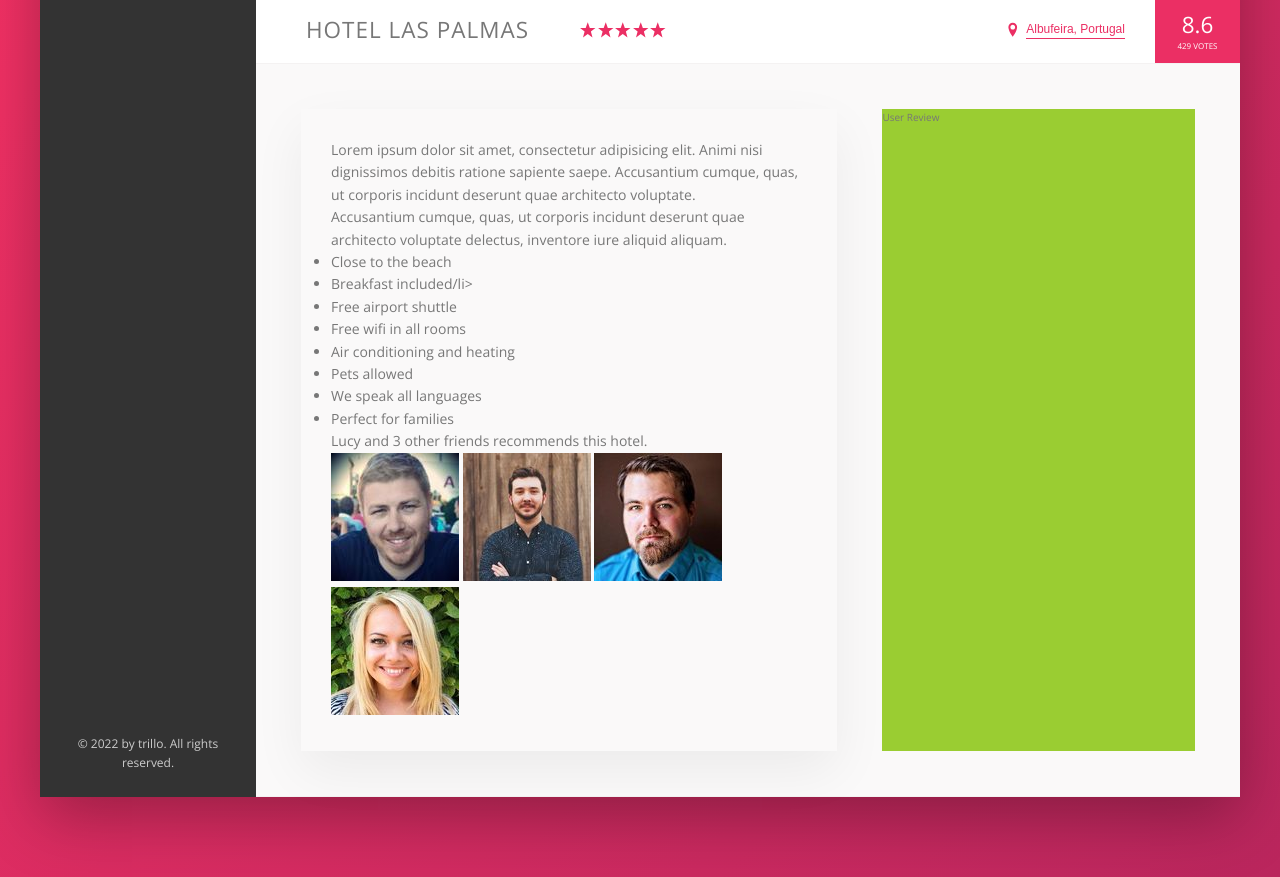
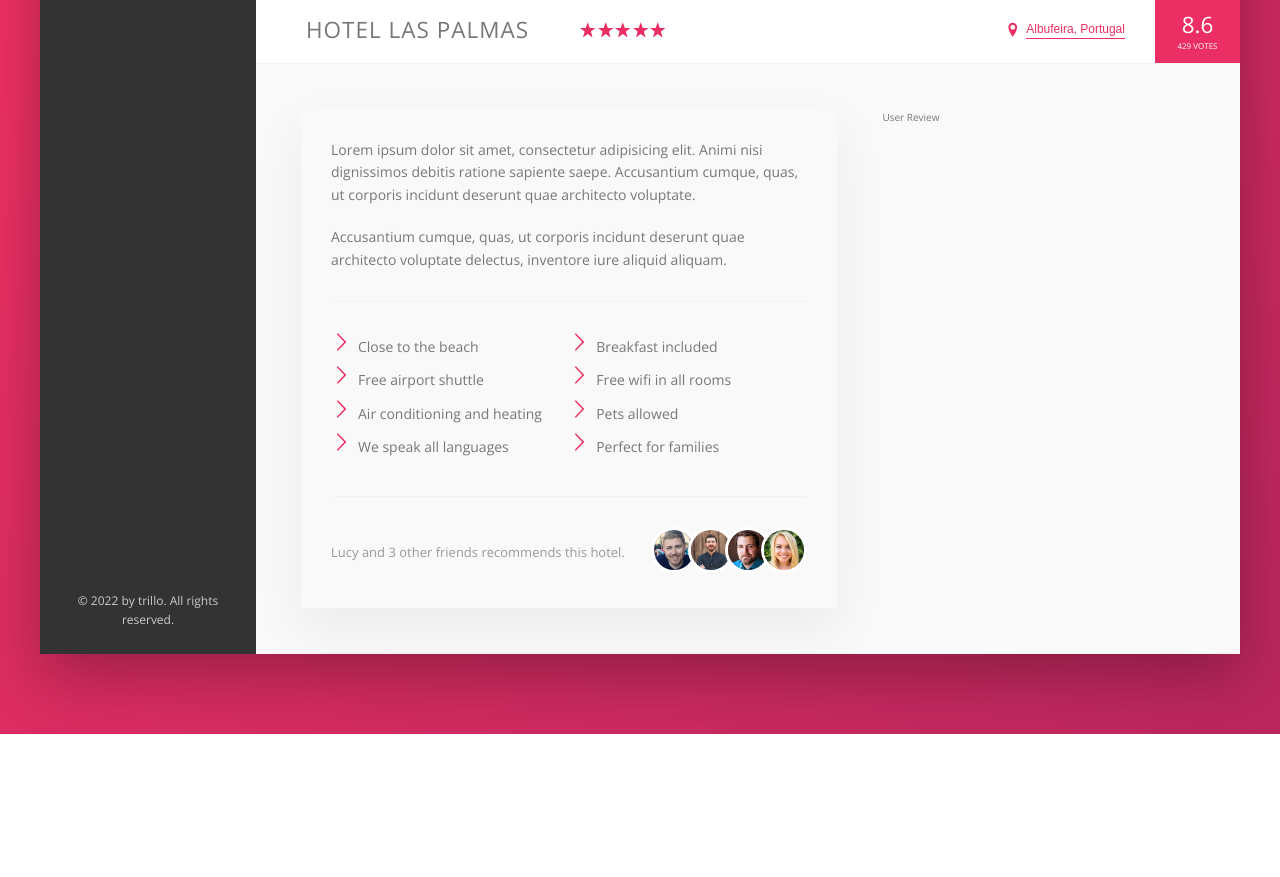
Before and after one commit to jjiang0595/CSS-SASS, a website: page Advanced_CSS_and_SASS/Trillo/index.html in a window 1280 px wide. Shown: the part 538-1415 px from the top of the page. After the commit the page ends 1272 px from the top, so only its background shows below. Drawn offline with nearby package versions, Linux system fonts and the light colour scheme.

Commit message:
building description pt 2

```diff
--- a/Advanced_CSS_and_SASS/Trillo/index.html
+++ b/Advanced_CSS_and_SASS/Trillo/index.html
@@ -143,7 +143,7 @@
                             </p>
                             <ul class="list">
                                 <li class="list__item">Close to the beach</li>
-                                <li class="list__item">Breakfast included/li>
+                                <li class="list__item">Breakfast included</li>
                                 <li class="list__item">Free airport shuttle</li>
                                 <li class="list__item">Free wifi in all rooms</li>
                                 <li class="list__item">Air conditioning and heating</li>
@@ -152,7 +152,7 @@
                                 <li class="list__item">Perfect for families</li>
                             </ul>
                             <div class="recommend">
-                                <p class="recomment__count">
+                                <p class="recommend__count">
                                     Lucy and 3 other friends recommends this hotel.
                                 </p>
                                 <div class="recommend__friends">
--- a/Advanced_CSS_and_SASS/Trillo/sass/_components.scss
+++ b/Advanced_CSS_and_SASS/Trillo/sass/_components.scss
@@ -295,3 +295,81 @@
     box-shadow: none;
   }
 }
+
+/////////////////////////////////////////////////////////////
+// PARAGRAPH
+.paragraph:not(:last-of-type) {
+  margin-bottom: 2rem;
+}
+
+
+
+
+/////////////////////////////////////////////////////////////
+// LIST
+.list {
+  list-style: none;
+  margin: 3rem 0;
+  padding: 3rem 0;
+  border-top: var(--line);
+  border-bottom: var(--line);
+
+  display: flex;
+  flex-wrap: wrap;
+
+  &__item {
+    flex: 0 0 50%;
+    margin-bottom: .7rem;
+  }
+
+  &__item::before {
+    content: "";
+    display: inline-block;
+    height: 2rem;
+    width: 2rem;
+    margin-right: .7rem;
+
+    // Older browsers
+    //background-image: url(../img/chevron-thin-right.svg);
+    //background-size: cover;
+
+    //Newer browsers - masks
+    background-color: var(--color-primary);
+    -webkit-mask-image: url(../img/chevron-thin-right.svg);
+    -webkit-mask-size: cover;
+    mask-image: url(../img/chevron-thin-right.svg);
+    mask-size: cover;
+  }
+}
+
+
+/////////////////////////////////////////////////////////////
+// RECOMMEND
+.recommend {
+  font-size: 1.3rem;
+  color: var(--color-grey-dark-3);
+
+  display: flex;
+  align-items: center;
+
+  &__count {
+    margin-right: auto;
+  }
+
+  &__friends {
+
+  }
+
+  &__photo {
+    box-sizing: content-box;
+    height: 4rem;
+    width: 4rem;
+    border-radius: 50%;
+    border: 3px solid #fff;
+
+    &:not(:last-child) {
+      margin-right: -1.25rem;
+
+    }
+  }
+}
--- a/Advanced_CSS_and_SASS/Trillo/sass/_layout.scss
+++ b/Advanced_CSS_and_SASS/Trillo/sass/_layout.scss
@@ -53,6 +53,5 @@
 }
 
 .user-reviews {
-  background-color: yellowgreen;
   flex: 1;
 }
```
Also changed, not shown: Advanced_CSS_and_SASS/Trillo/sass/main.css.
